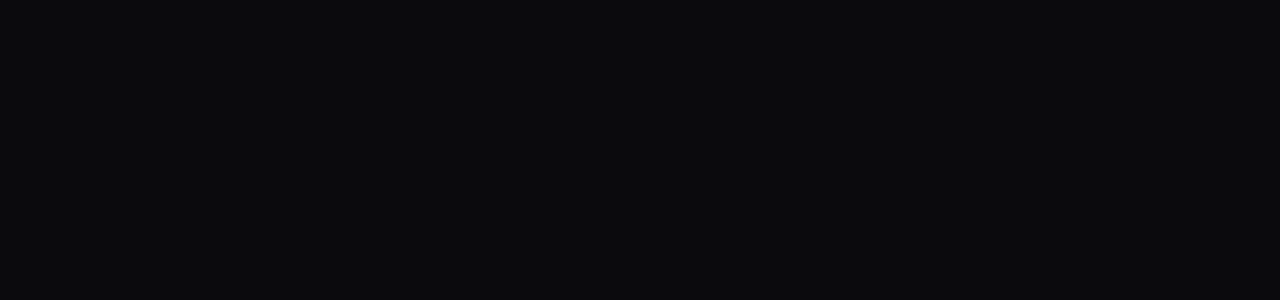
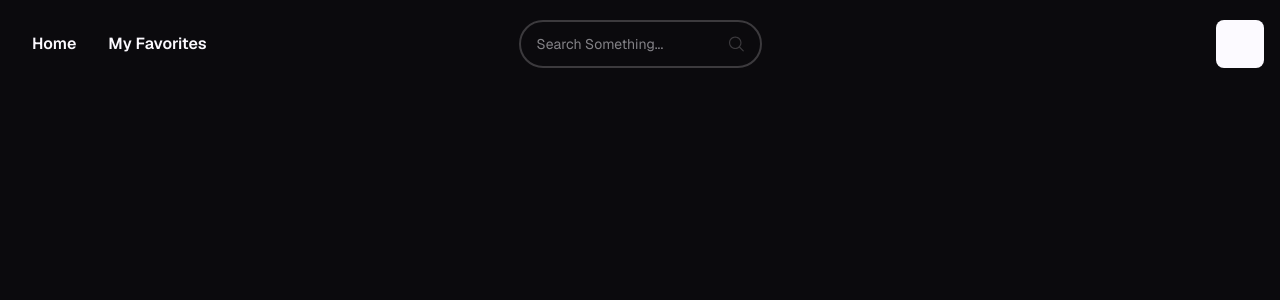
Before and after one commit to pietropeerani/lotify, a React (Vite) app: page / in a window 1280 px wide. Before the commit this address had no page. Shown: the top 300 px of the page. Built offline with nearby package versions, Linux system fonts and the light colour scheme.

Commit message:
add pages components

```diff
--- a/src/App.tsx
+++ b/src/App.tsx
@@ -1,10 +1,11 @@
 import { Routes, Route } from 'react-router-dom';
+import Home from './pages/home';
 
 export default function App() {
   return (
     <>
       <Routes>
-        <Route />
+        <Route path='/' element={<Home />} />
       </Routes>
     </>
   )
--- /dev/null
+++ b/src/pages/home.tsx
@@ -0,0 +1,7 @@
+import Header from "../components/header";
+
+export default function Home() {
+  return (
+    <Header />
+  );
+}
```
